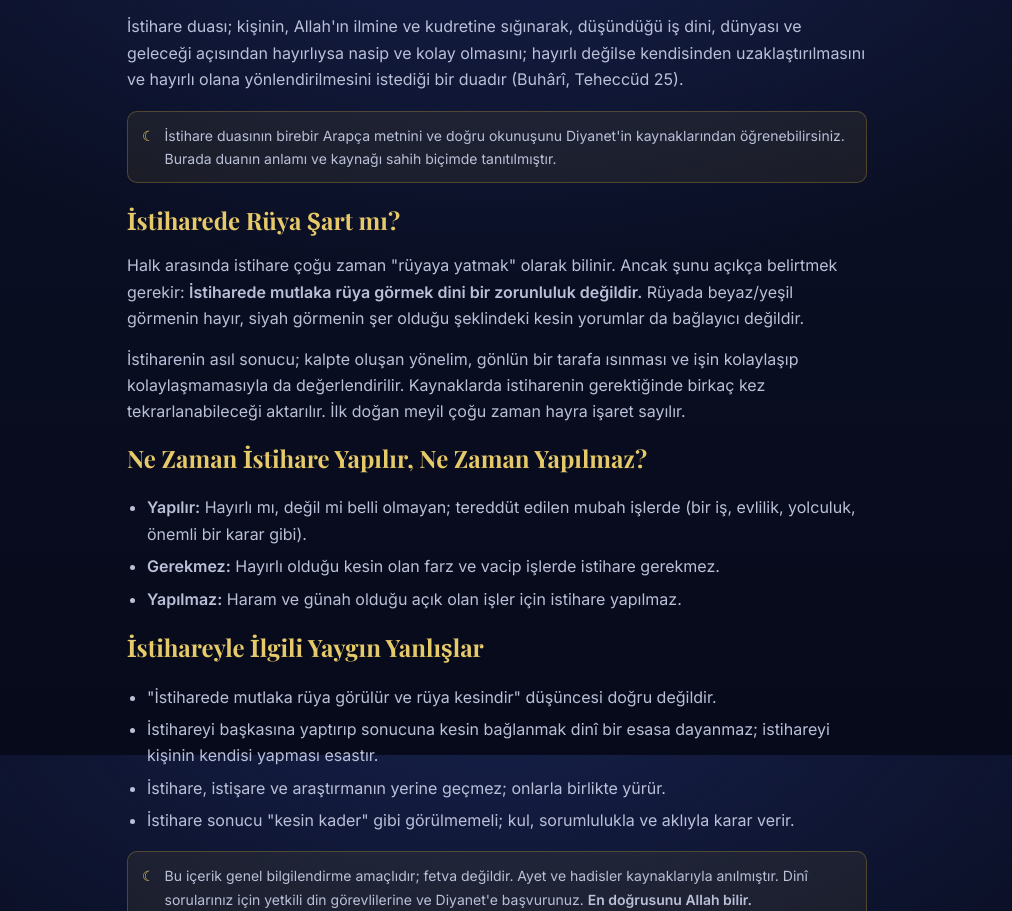
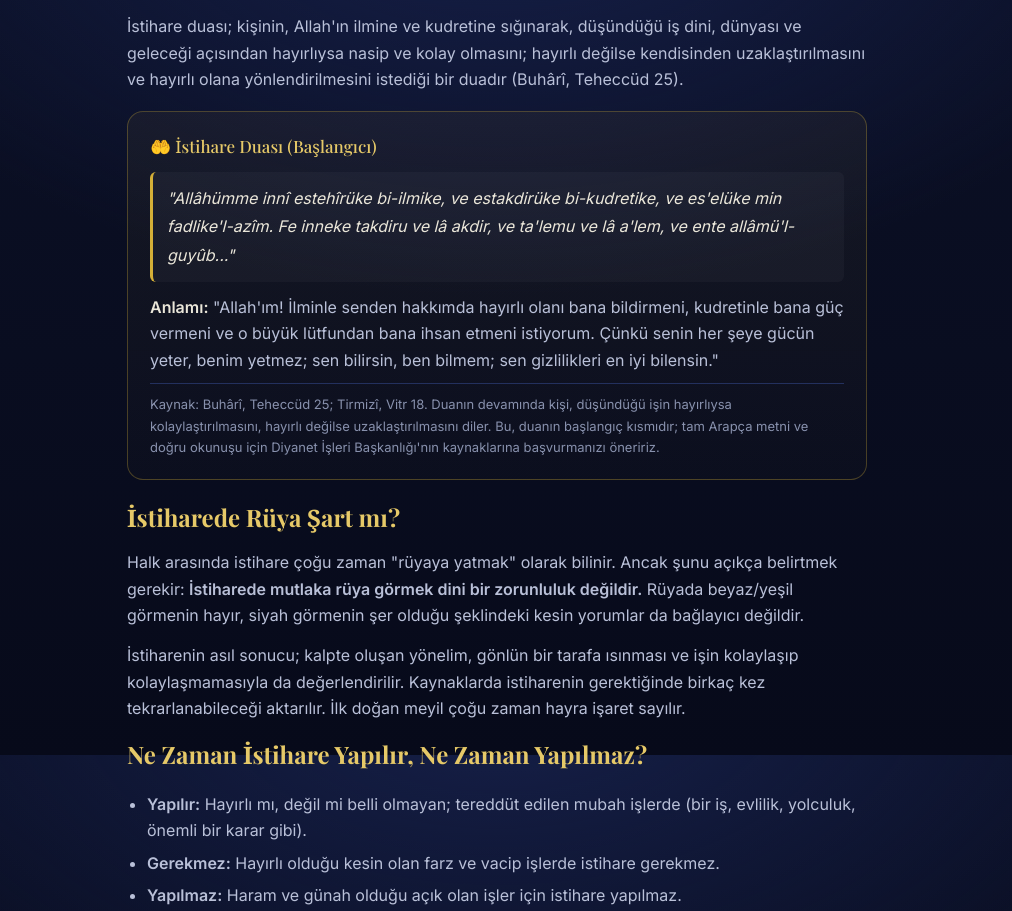
Before and after one commit to ertasmesut71/ruya-rehberi, a plain HTML site: page public/istihare-nedir-nasil-yapilir.html in a window 1280 px wide. Shown: the part 845-1756 px from the top of the page, without its empty margins (143-1155 px from the left). Drawn offline with nearby package versions, Linux system fonts and the light colour scheme.

Commit message:
Add files via upload

```diff
--- a/public/istihare-nedir-nasil-yapilir.html
+++ b/public/istihare-nedir-nasil-yapilir.html
@@ -109,13 +109,26 @@
       hayırlı değilse kendisinden uzaklaştırılmasını ve hayırlı olana
       yönlendirilmesini istediği bir duadır (Buhârî, Teheccüd 25).
     </p>
-    <div class="disclaimer">
-      <span class="i" aria-hidden="true">☾</span>
-      <span>
-        İstihare duasının birebir Arapça metnini ve doğru okunuşunu Diyanet'in
-        kaynaklarından öğrenebilirsiniz. Burada duanın anlamı ve kaynağı sahih
-        biçimde tanıtılmıştır.
-      </span>
+    <div class="dua-kutu">
+      <p class="dua-baslik">🤲 İstihare Duası (Başlangıcı)</p>
+      <p class="dua-okunus">
+        "Allâhümme innî estehîrüke bi-ilmike, ve estakdirüke bi-kudretike, ve
+        es'elüke min fadlike'l-azîm. Fe inneke takdiru ve lâ akdir, ve ta'lemu ve lâ
+        a'lem, ve ente allâmü'l-guyûb..."
+      </p>
+      <p class="dua-anlam">
+        <strong>Anlamı:</strong> "Allah'ım! İlminle senden hakkımda hayırlı olanı
+        bana bildirmeni, kudretinle bana güç vermeni ve o büyük lütfundan bana
+        ihsan etmeni istiyorum. Çünkü senin her şeye gücün yeter, benim yetmez;
+        sen bilirsin, ben bilmem; sen gizlilikleri en iyi bilensin."
+      </p>
+      <p class="dua-kaynak">
+        Kaynak: Buhârî, Teheccüd 25; Tirmizî, Vitr 18. Duanın devamında kişi,
+        düşündüğü işin hayırlıysa kolaylaştırılmasını, hayırlı değilse
+        uzaklaştırılmasını diler. Bu, duanın başlangıç kısmıdır; tam Arapça metni
+        ve doğru okunuşu için Diyanet İşleri Başkanlığı'nın kaynaklarına
+        başvurmanızı öneririz.
+      </p>
     </div>
 
     <h2>İstiharede Rüya Şart mı?</h2>
```
Also changed, not shown: public/rizik-bereket-bolluk-dualari.html (+22 -0 lines).
